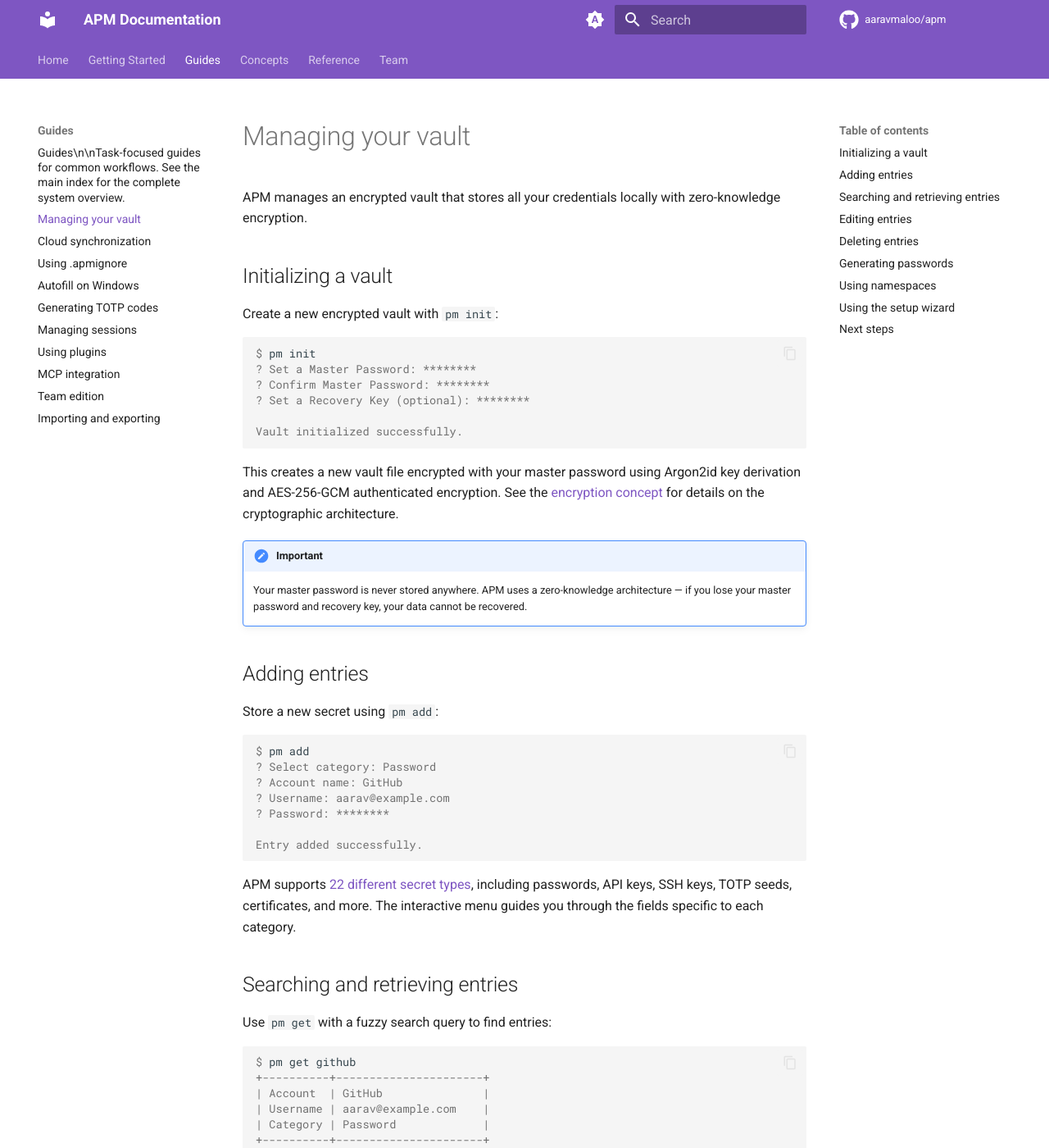
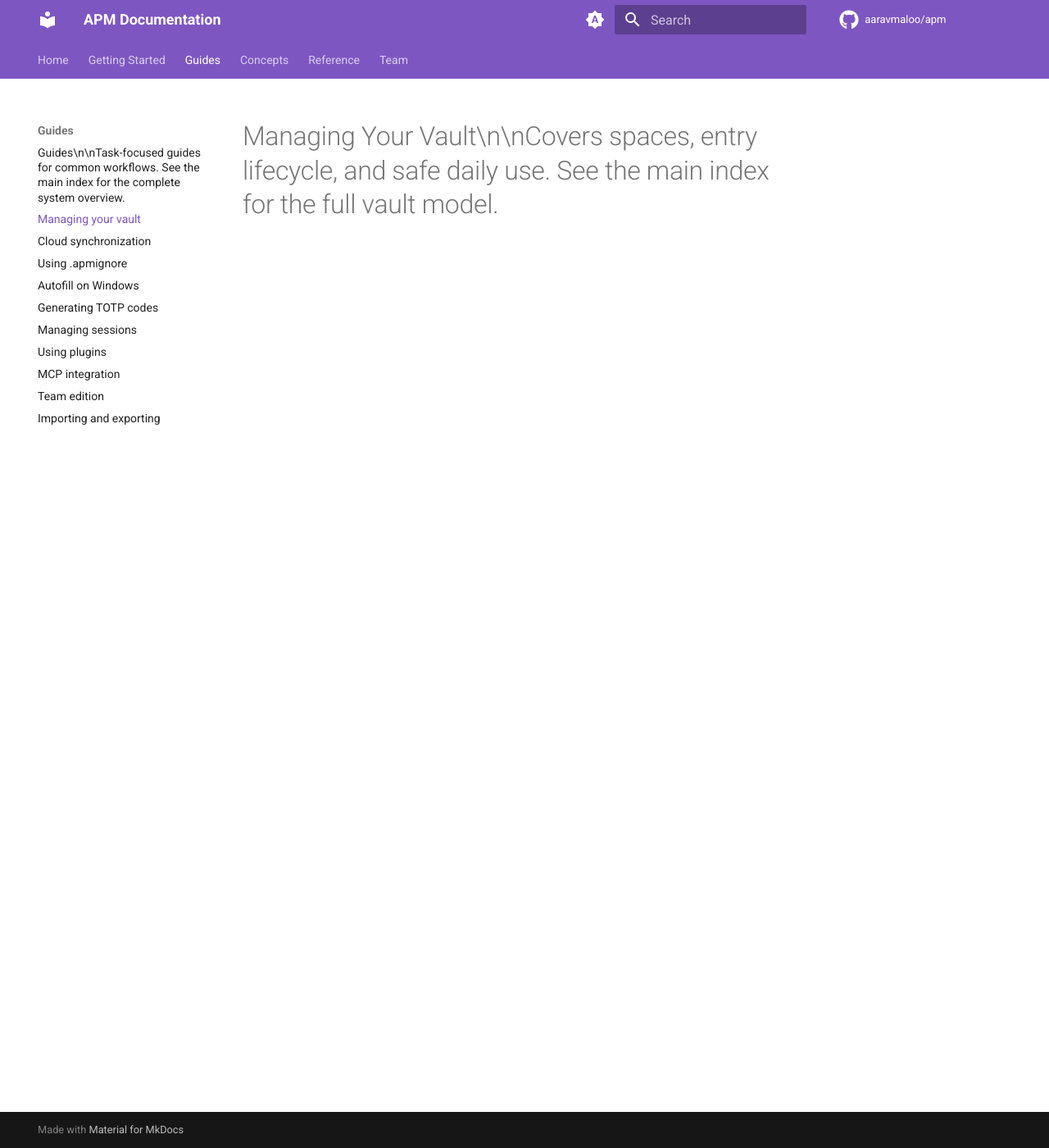
Before and after one commit to aaravmaloo/apm, an MkDocs documentation site: the page built from docs/guides/vault-management.md, in a window 1280 px wide and 1400 px high. Shown: the whole window at 82% size. Built offline with MkDocs 1.6.1 and Material for MkDocs 9.7.7, drawn with Linux system fonts in a browser that asks for light colours; comment, search, counter and statistics services are not loaded; some of the changed text lies outside the part shown.

Commit message:
docs: update docs/guides/vault-management.md

````diff
--- a/docs/guides/vault-management.md
+++ b/docs/guides/vault-management.md
@@ -1,165 +1 @@
----
-title: Managing your vault
-description:
-  A guide to creating, storing, searching, editing, and deleting secrets in your APM vault.
----
-
-# Managing your vault
-
-APM manages an encrypted vault that stores all your credentials locally with zero-knowledge
-encryption.
-
-## Initializing a vault
-
-Create a new encrypted vault with `pm init`:
-
-```console
-$ pm init
-? Set a Master Password: ********
-? Confirm Master Password: ********
-? Set a Recovery Key (optional): ********
-
-Vault initialized successfully.
-```
-
-This creates a new vault file encrypted with your master password using Argon2id key derivation and
-AES-256-GCM authenticated encryption. See the [encryption concept](../concepts/encryption.md) for
-details on the cryptographic architecture.
-
-!!! important
-
-    Your master password is never stored anywhere. APM uses a zero-knowledge architecture — if you
-    lose your master password and recovery key, your data cannot be recovered.
-
-## Adding entries
-
-Store a new secret using `pm add`:
-
-```console
-$ pm add
-? Select category: Password
-? Account name: GitHub
-? Username: aarav@example.com
-? Password: ********
-
-Entry added successfully.
-```
-
-APM supports [22 different secret types](../concepts/secret-types.md), including passwords, API
-keys, SSH keys, TOTP seeds, certificates, and more. The interactive menu guides you through the
-fields specific to each category.
-
-## Searching and retrieving entries
-
-Use `pm get` with a fuzzy search query to find entries:
-
-```console
-$ pm get github
-+----------+----------------------+
-| Account  | GitHub               |
-| Username | aarav@example.com    |
-| Category | Password             |
-+----------+----------------------+
-```
-
-By default, secrets are hidden. Use the `--show-pass` flag to reveal them:
-
-```console
-$ pm get github --show-pass
-+----------+----------------------+
-| Account  | GitHub               |
-| Username | aarav@example.com    |
-| Password | s3cureP@ssw0rd!      |
-| Category | Password             |
-+----------+----------------------+
-```
-
-## Editing entries
-
-Modify an existing entry using `pm edit`:
-
-```console
-$ pm edit GitHub
-? Which field to edit: Username
-? New value: newuser@example.com
-
-Entry updated successfully.
-```
-
-## Deleting entries
-
-Permanently remove an entry using `pm del`:
-
-```console
-$ pm del GitHub
-? Confirm deletion of "GitHub"? Yes
-
-Entry deleted.
-```
-
-!!! important
-
-    Deletion is permanent. Consider using `pm export` to create a backup before deleting entries.
-
-## Generating passwords
-
-APM includes a high-entropy password generator:
-
-```console
-$ pm gen
-Generated: x#9Kp!mR2$vL@nQ7
-
-Copied to clipboard.
-```
-
-The generator produces cryptographically secure passwords suitable for any service.
-
-## Using namespaces
-
-APM supports namespaces (spaces) to organize secrets into isolated compartments:
-
-```console
-$ pm space create Work
-Namespace "Work" created.
-
-$ pm space switch Work
-Switched to namespace "Work".
-
-$ pm space list
-  Personal (default)
-> Work
-  DevOps
-```
-
-Namespaces allow you to separate Work, Personal, and Project-specific secrets within a single
-encrypted vault.
-
-## Using the setup wizard
-
-For first-time users, APM provides a guided setup wizard:
-
-```console
-$ pm setup
-Welcome to APM Setup Wizard!
-
-Step 1/3: Vault Initialization
-? Set a Master Password: ********
-...
-
-Step 2/3: Cloud Sync (optional)
-? Enable cloud sync? Yes
-...
-
-Step 3/3: Profile Creation
-? Create a namespace? Yes
-...
-
-Setup complete!
-```
-
-## Next steps
-
-To learn more about vault management, see the [vault format concept](../concepts/vault-format.md)
-and the [command reference](../reference/cli.md).
-
-Or, read on to learn how to [sync your vault across devices](./cloud-sync.md).
+# Managing Your Vault\n\nCovers spaces, entry lifecycle, and safe daily use. See the main index for the full vault model.
````
